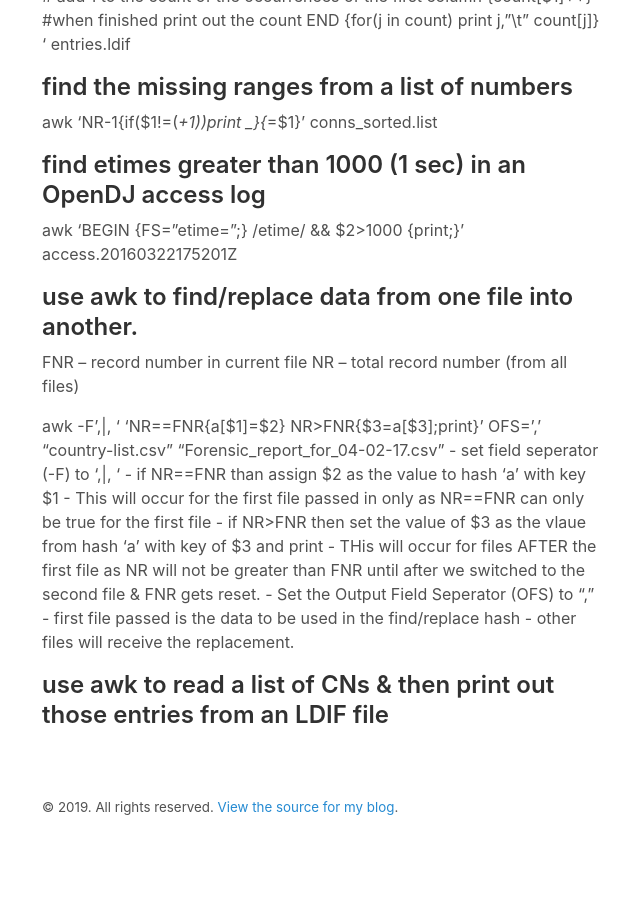
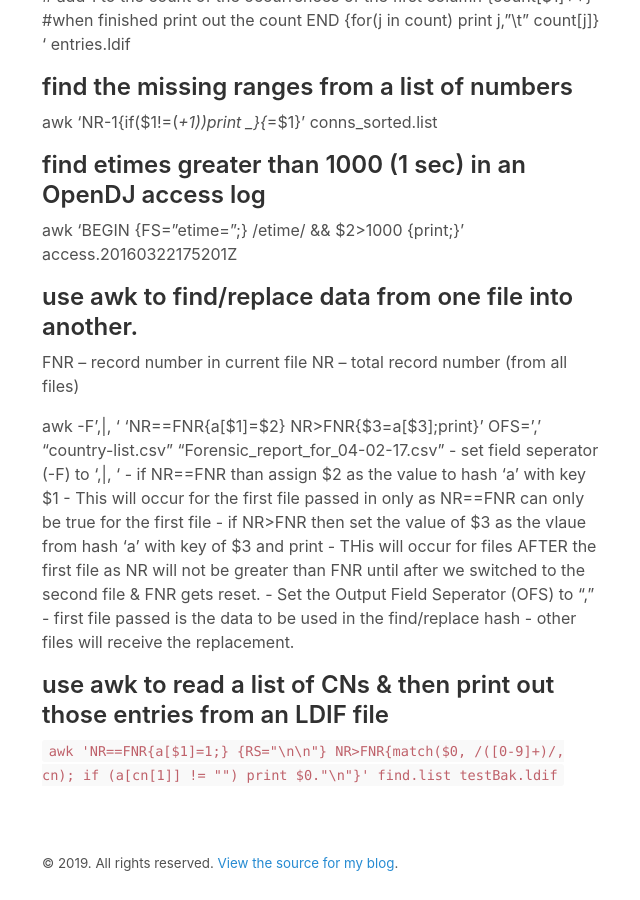
Before and after one commit to briankohles/briankohles.github.io, a Jekyll site: the page built from _wiki/awk.md, in a window 1280 px wide and 900 px high, scrolled down 1360 px. Shown: the whole window, without its empty margins (318-958 px from the left). Built offline with Jekyll 4.4.1, drawn with Linux system fonts in a browser that asks for light colours; before the commit the page ends 2204 px from its top, so only the background shows below that.

Commit message:
Update awk.md

```diff
--- a/_wiki/awk.md
+++ b/_wiki/awk.md
@@ -67,3 +67,4 @@ awk -F',|, ' 'NR==FNR{a[$1]=$2} NR>FNR{$3=a[$3];print}' OFS=',' "country-list.cs
 	- other files will receive the replacement.
 
 ## use awk to read a list of CNs & then print out those entries from an LDIF file
+`awk 'NR==FNR{a[$1]=1;} {RS="\n\n"} NR>FNR{match($0, /([0-9]+)/, cn); if (a[cn[1]] != "") print $0."\n"}' find.list testBak.ldif`
```
